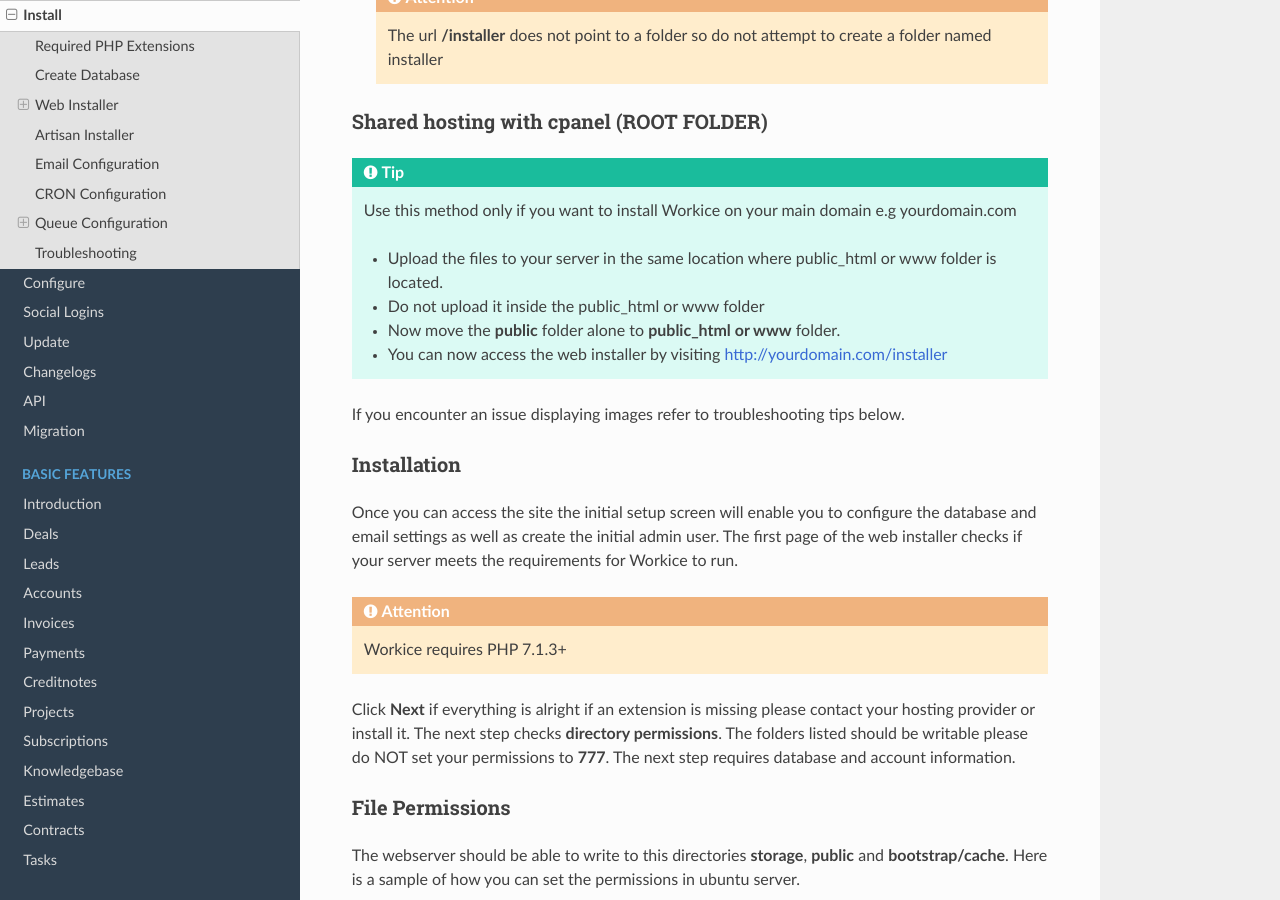
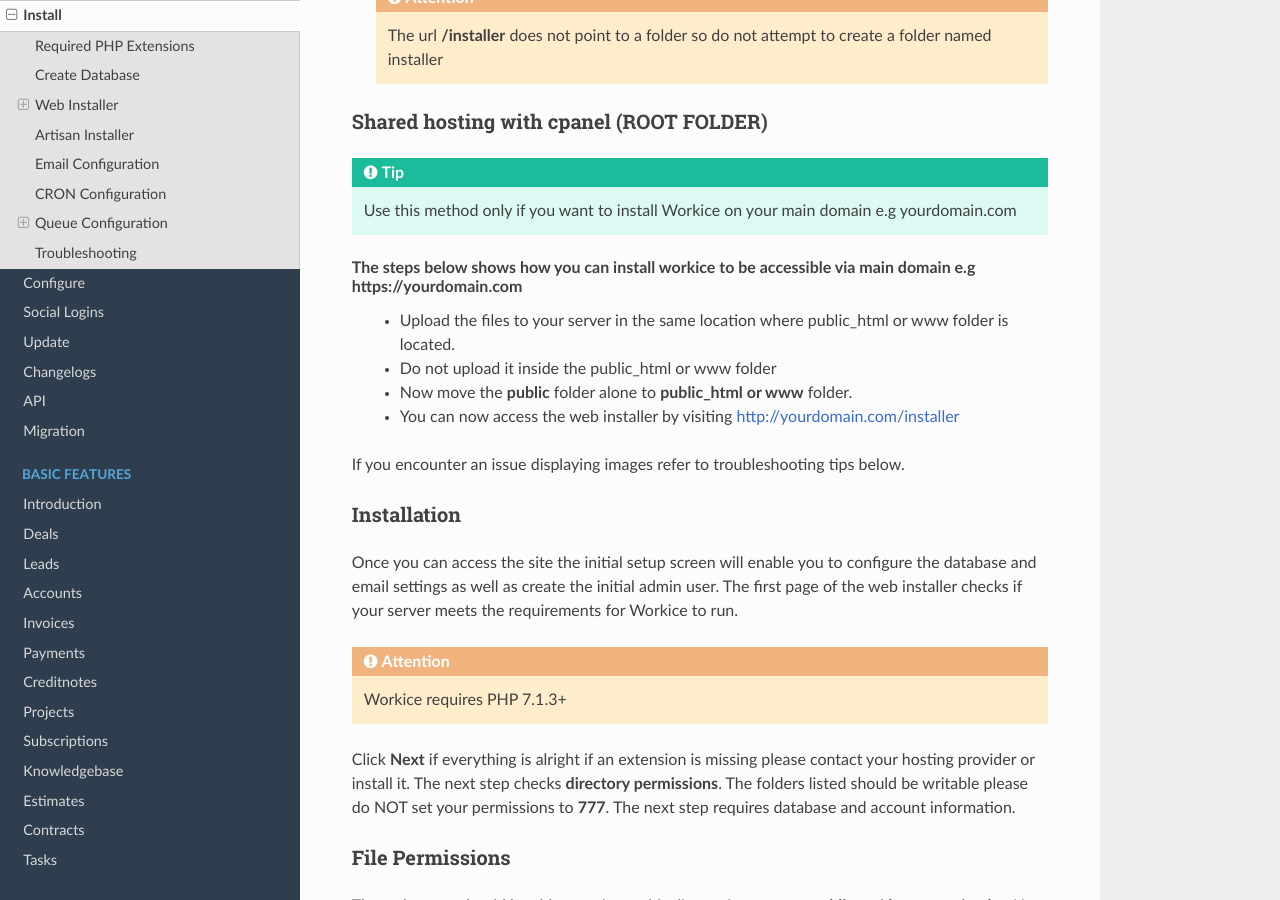
Before and after one commit to wmandai/workice-docs, a Sphinx documentation site: the page built from docs/source/install.rst, in a window 1280 px wide and 900 px high, scrolled down 1854 px. Built offline with Sphinx 7.4.7 and the Read the Docs theme 2.0.0, drawn with Linux system fonts in a browser that asks for light colours.

Commit message:
Minor change

```diff
--- a/docs/source/install.rst
+++ b/docs/source/install.rst
@@ -67,9 +67,9 @@
 
 Shared hosting with cpanel (ROOT FOLDER)
 """"""""""""""""""""""""""""""""""""""""""""""""""""""
-
 .. TIP:: Use this method only if you want to install Workice on your main domain e.g yourdomain.com
 
+The steps below shows how you can install workice to be accessible via main domain e.g **https://yourdomain.com**
  - Upload the files to your server in the same location where public_html or www folder is located.
  - Do not upload it inside the public_html or www folder
  - Now move the **public** folder alone to **public_html or www** folder.
```
